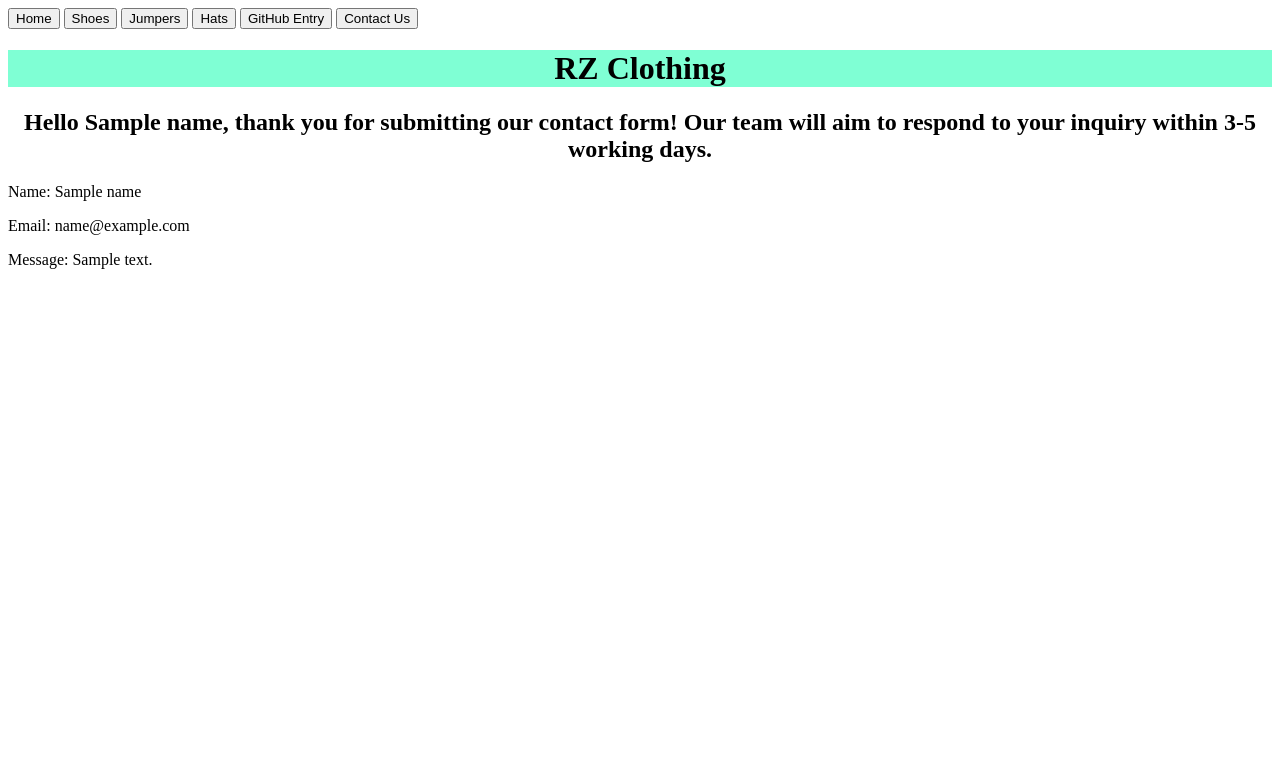
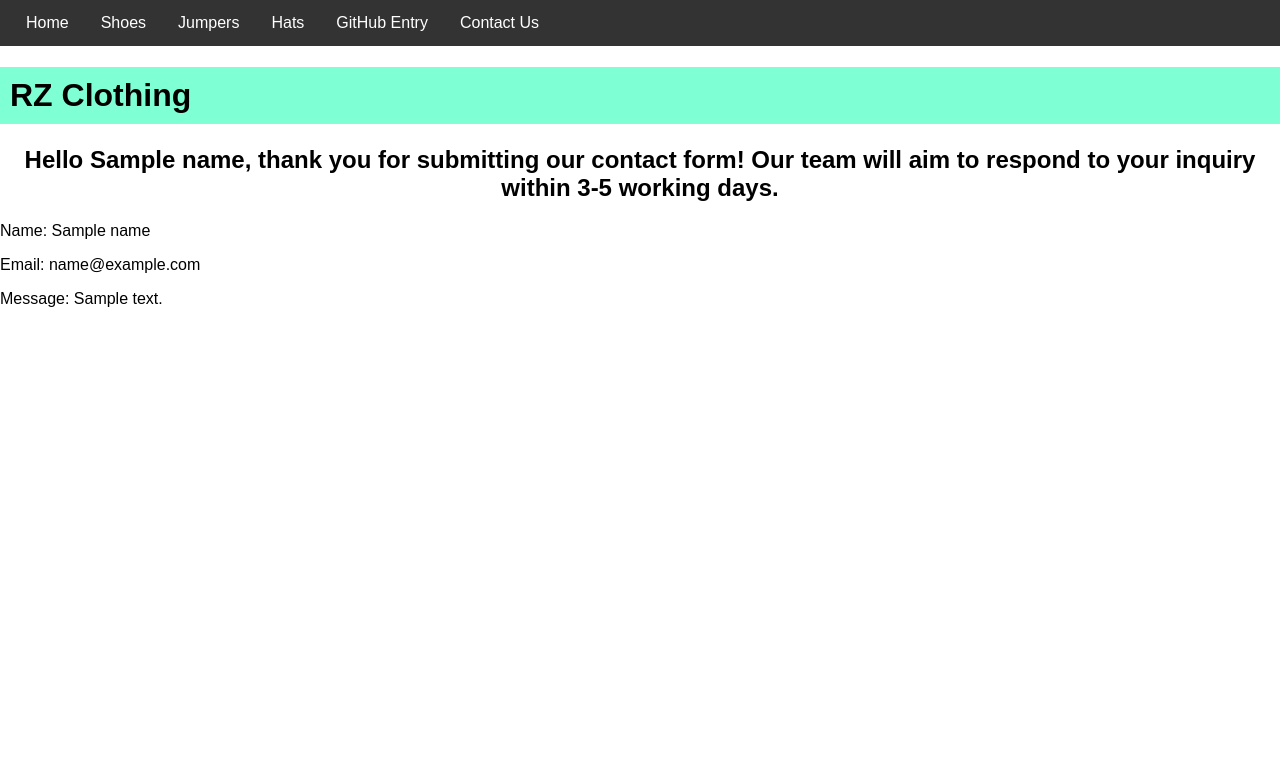
Before and after one commit to RaymondGuo2/SSE-CW2, a Flask app: template api/templates/form.html in a window 1280 px wide. Shown: the top 783 px of the page. Run offline with Flask 3, Linux system fonts and the light colour scheme; the template is opened without the code that fills it: most values are stand-ins (such as "Sample title", 1, 10 or a date in 2020).

Commit message:
updated form.html formatting

```diff
--- a/api/templates/form.html
+++ b/api/templates/form.html
@@ -1,16 +1,66 @@
+<!DOCTYPE html>
 <html>
   <head>
     <title>Thank You!</title>
-    <style> h1, h2, h3, h4, h5, h6 {text-align:center}</style>
-    <a href = "/"><button>Home</button></a>
-    <a href = "/shoes"><button>Shoes</button></a>
-    <a href = "/jumper"><button>Jumpers</button></a>
-    <a href = "/hat"><button>Hats</button></a>
-    <a href = "/githubuname"><button>GitHub Entry</button></a>
-    <a href = "/contact"><button>Contact Us</button></a>
-  </head>
-  <body>
-    <center><h1 style="background-color:aquamarine;">RZ Clothing</h></h1></center>
+    <style>
+        body {
+            margin: 0;
+            font-family: Arial, sans-serif;
+        }
+        .navbar {
+            overflow: hidden;
+            background-color: #333;
+            padding: 0 10px;
+        }
+        .navbar a {
+            float: left;
+            display: block;
+            color: white;
+            text-align: center;
+            padding: 14px 16px;
+            text-decoration: none;
+            background: none;
+            border: none;
+            cursor: pointer;
+        }
+        .navbar a:hover {
+            background-color: #ddd;
+            color: black;
+        }
+        .header {
+            background-color: aquamarine;
+            color: black;
+            padding: 10px 0;
+            text-align: left;
+            padding-left: 10px;
+        }
+        .subheader {
+            background-color: bisque;
+            color: black;
+            padding: 10px 0;
+            text-align: left;
+            padding-left: 10px;
+        }
+        .product {
+            text-align: center;
+        }
+        img {
+            margin-top: 10px;
+        }
+        h1, h2, h3, h4, h5, h6 {text-align:center}
+    </style>
+</head>
+<body>
+    <div class="navbar">
+        <a href="/">Home</a>
+        <a href="/shoes">Shoes</a>
+        <a href="/jumper">Jumpers</a>
+        <a href="/hat">Hats</a>
+        <a href="/githubuname">GitHub Entry</a>
+        <a href="/contact">Contact Us</a>
+    </div>
+
+    <h1 class="header">RZ Clothing</h1>
     <h2>Hello {{ name }}, thank you for submitting our contact form! Our team will aim to respond to your inquiry within 3-5 working days.</h1>
     <p>Name: {{ name }}</p>
     <p>Email: {{ email }}</p>
```
